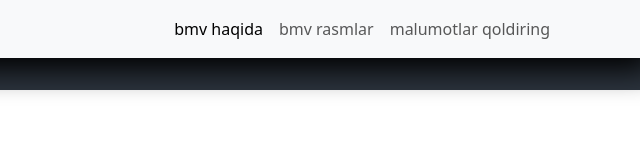
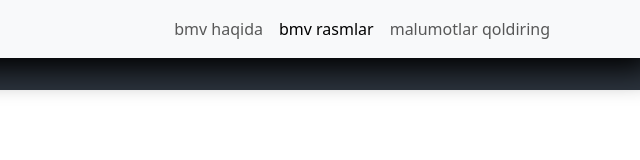
Before and after one commit to Diorbek972/bmv, a plain HTML site: page about.html in a window 1280 px wide. Shown: the full height of the page, 640-1280 px from the left. Drawn offline with nearby package versions, Linux system fonts and the light colour scheme.

Commit message:
bmw zdes

```diff
--- a/about.html
+++ b/about.html
@@ -19,10 +19,10 @@
           <div class="collapse navbar-collapse" id="navbarSupportedContent">
             <ul class="navbar-nav ms-auto mb-2 mb-lg-0">
               <li class="nav-item">
-                <a class="nav-link active" aria-current="page" href="index.html">bmv haqida</a>
+                <a class="nav-link" aria-current="page" href="index.html">bmv haqida</a>
               </li>
               <li class="nav-item">
-                <a class="nav-link " aria-current="page" href="about.html">bmv rasmlar</a>
+                <a class="nav-link  active" aria-current="page" href="about.html">bmv rasmlar</a>
               </li>
               <li class="nav-item">
                 <a class="nav-link " aria-current="page" href="contact.html">malumotlar qoldiring</a>
```
Also changed, not shown: contact.html (+2 -2 lines), index.html (+1 -0 lines).
